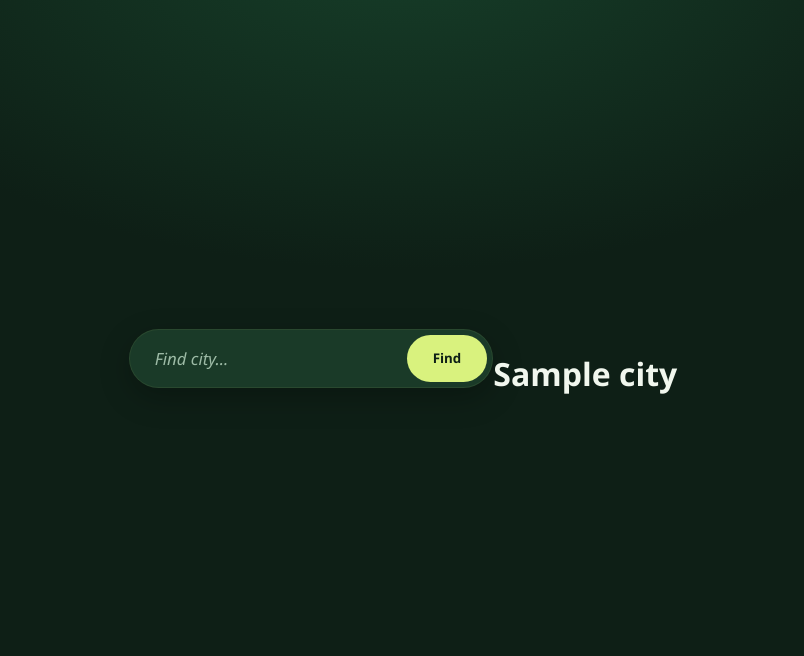
After one commit to oneslaught/Weatheryy, a Flask app: template templates/weather.html in a window 1280 px wide. The commit adds this page. Shown: the top 656 px of the page, without its empty margins (237-1041 px from the left). Run offline with Flask 3, Linux system fonts and the light colour scheme; the template is opened without the code that fills it: most values are stand-ins (such as "Sample title", 1, 10 or a date in 2020).

Commit message:
test: read city from the search form in /weather (and display it)

```diff
--- a/app.py
+++ b/app.py
@@ -1,5 +1,4 @@
-from flask import Flask
-from flask import render_template
+from flask import Flask, redirect, render_template, request, url_for
 
 app = Flask(__name__)
 
@@ -7,6 +6,14 @@ app = Flask(__name__)
 def index():
     return render_template("index.html")
 
+@app.route("/weather")
+def weather():
+    city = request.args.get("city", "")
+    if not city:
+        # nothing was typed: go back to the home page
+        return redirect(url_for("index"))
+    return render_template("weather.html", city=city)
+
     # if you are running with "python app.py"; otherwise run via "flask run --debug" (--app app can be ommited here) to enter debug mode
 if __name__ == '__main__':
     app.run(debug=True)
--- a/templates/_search.html
+++ b/templates/_search.html
@@ -1,4 +1,12 @@
-<form class="search" action="" method="get">
-  <input class="search-input" type="text" name="city" />
+<form class="search" action="{{ url_for('weather') }}" method="get">
+  <input
+    class="search-input"
+    type="text"
+    name="city"
+    placeholder="Find city..."
+    autocomplete="off"
+    required
+    {% if autofocus %}autofocus{% endif %}
+  />
   <button class="search-button" type="submit" aria-label="Find">Find</button>
 </form>
--- /dev/null
+++ b/templates/weather.html
@@ -0,0 +1,13 @@
+{% extends "base.html" %}
+
+{% block title %}{{ city }} - Weather{% endblock %}
+
+{% block content %}
+<header class="topbar">
+  {% include "_search.html" %}
+</header>
+
+<div class="dashboard">
+  <h1>{{ city }}</h1>
+</div>
+{% endblock %}
```
Also changed, not shown: weather.py (added, +20 -0 lines).
